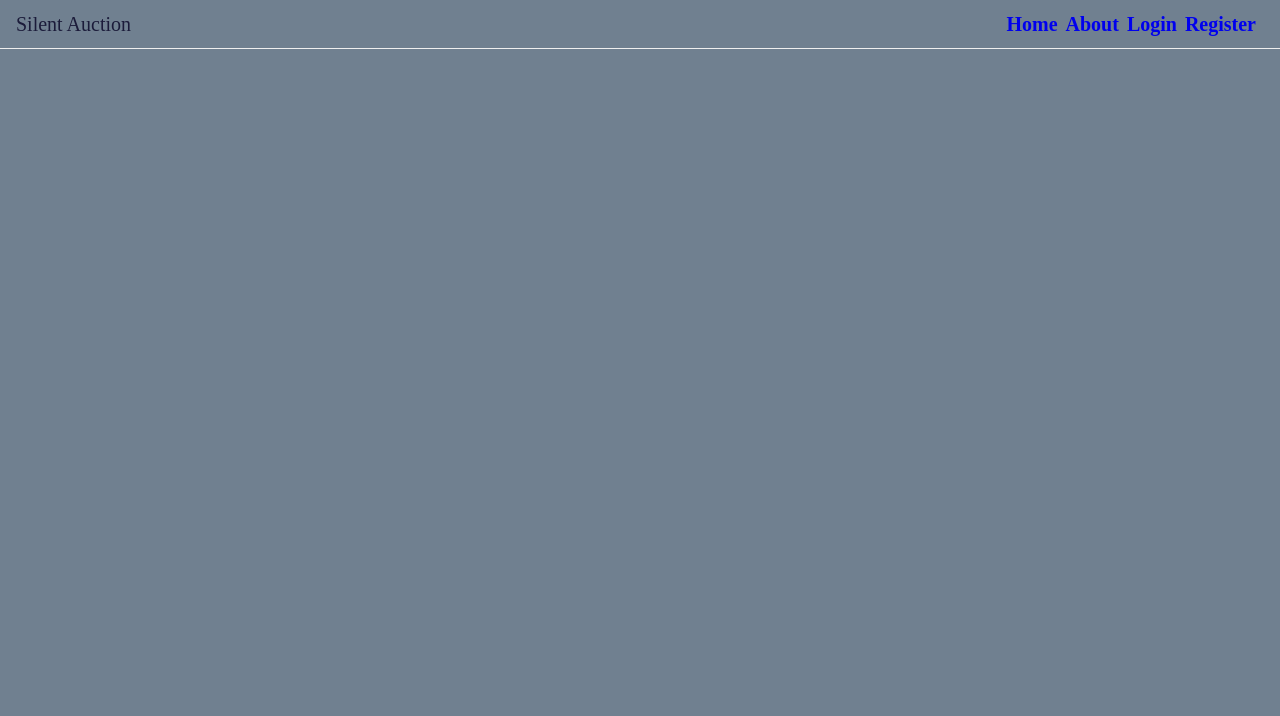
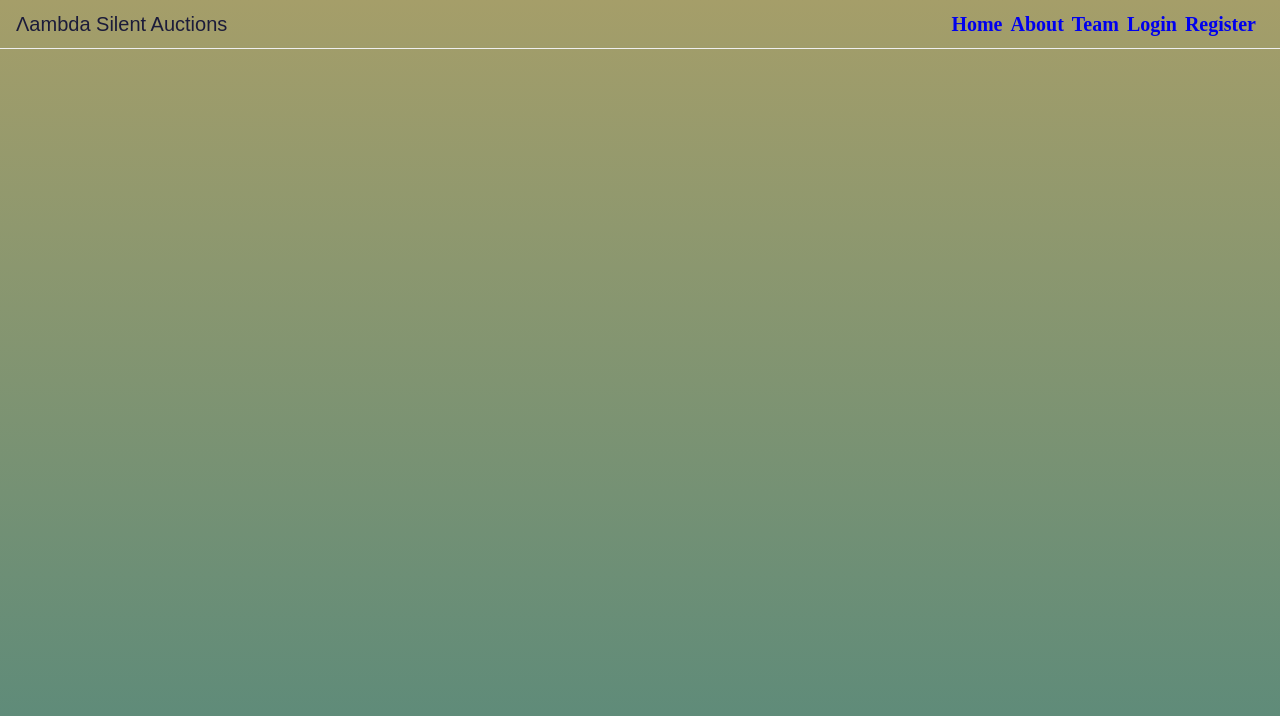
Before and after one commit to Nandhini-Madan/SilentAuction, a React (Create React App) app: page / in a window 1280 px wide. Shown: the top 716 px of the page. Built offline with nearby package versions, Linux system fonts and the light colour scheme.

Commit message:
Altered styling to match Julius

```diff
--- a/src/components/header.js
+++ b/src/components/header.js
@@ -4,10 +4,11 @@ import { Link } from 'react-router-dom';
 function Header() {
     return (
         <nav>
-        <h1 className="pageHeader">Silent Auction</h1>
+        <h1 className="pageHeader">Λambda Silent Auctions</h1>
         <div className='nav-links'>
           <Link to="/">Home</Link>
           <Link to="/about-us">About</Link>
+          <Link to="/team">Team</Link>
           <Link to="/login">Login</Link>
           <Link to="/register">Register</Link>
         </div>
--- a/src/css/index.css
+++ b/src/css/index.css
@@ -132,7 +132,7 @@ html {
 .container {
   font-size: 2rem;
   color: #1B1B3A;
-  background-color: slategray;
+  background-image: linear-gradient(#a59e69, #57897b);
   min-height: 100vh;
 }
 nav {
@@ -155,6 +155,9 @@ nav {
   text-decoration: none;
   font-weight: bold;
   margin-right: 8px;
+}
+.pageHeader {
+  font-family: 'Montserrat', Arial, Helvetica, sans-serif;
 }
 .formContainer {
   min-height: 70vh;
--- a/src/less/global.less
+++ b/src/less/global.less
@@ -5,6 +5,6 @@ html {
 .container {
     font-size: @font-size-mobile;
     color: @font-color;
-    background-color: slategray;
+    background-image: linear-gradient(#a59e69, #57897b);
     min-height: 100vh;
 }
--- a/src/less/header.less
+++ b/src/less/header.less
@@ -22,3 +22,7 @@ nav {
     font-weight: bold;
     margin-right: 8px;
 }
+
+.pageHeader {
+    font-family: 'Montserrat', Arial, Helvetica, sans-serif;
+}
```
